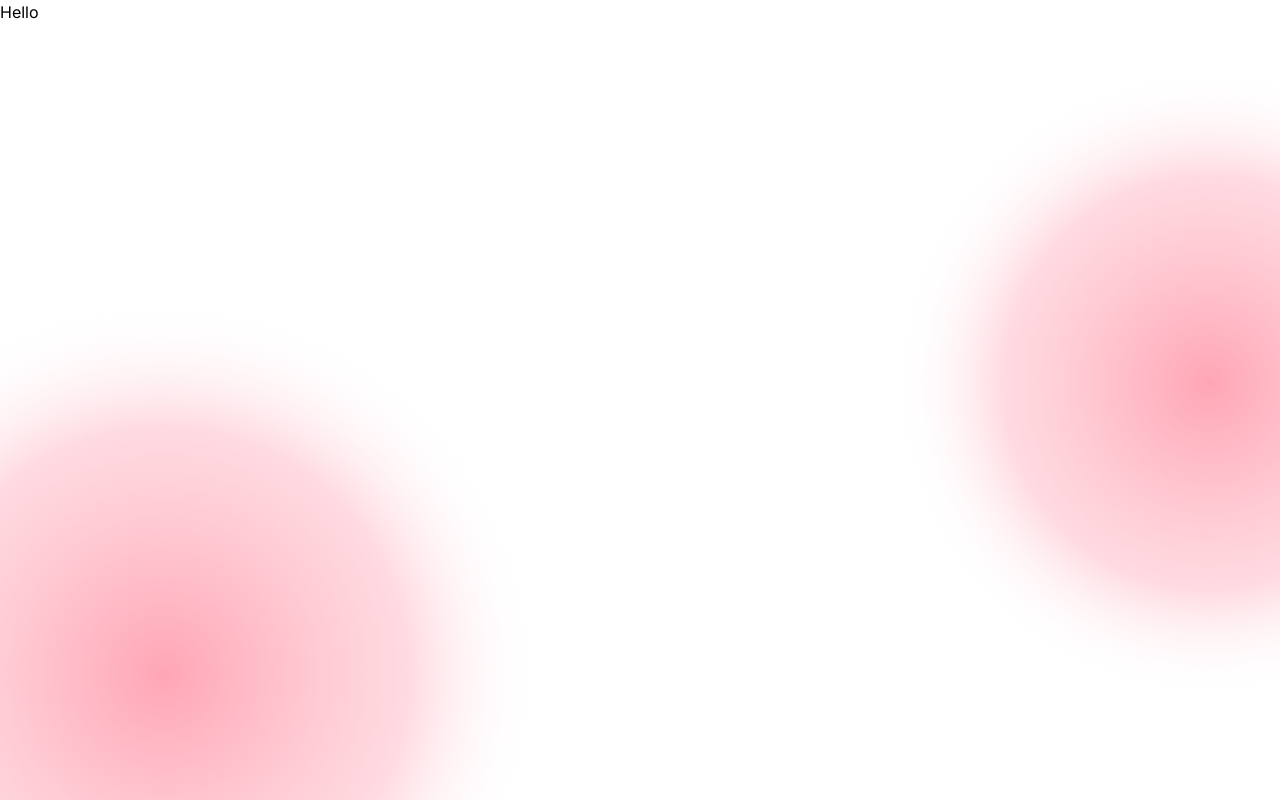
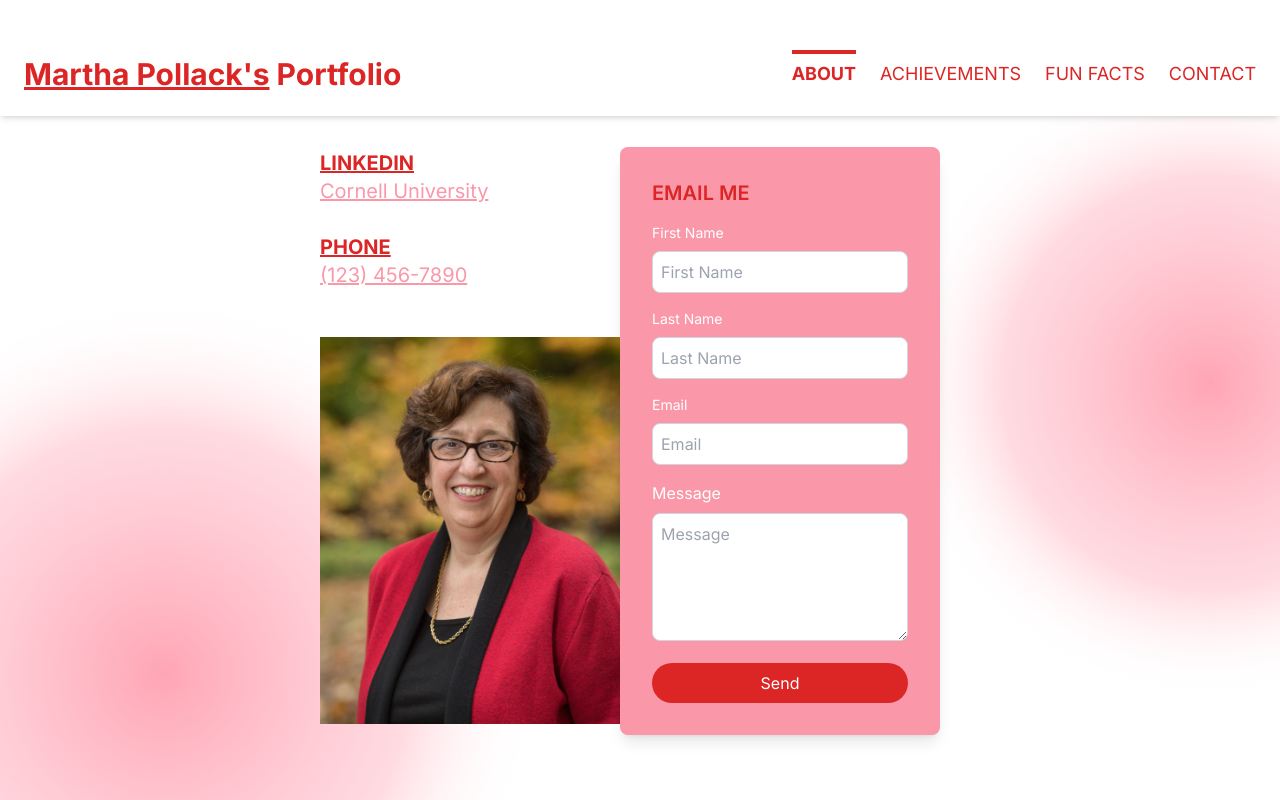
Before and after one commit to cornellh4i/newbie-hackathon-fa24, a Next.js app: page /contacts in a window 1280 px wide. Built offline with nearby package versions, Linux system fonts and the light colour scheme.

Commit message:
contact-page (#9)
* commit

* Remove

* Fix apostrophe

---------

Co-authored-by: Nihaal Konda <nak79@cornell.edu>
Co-authored-by: Jason Zheng <jasonz4200@gmail.com>

```diff
--- a/next.config.mjs
+++ b/next.config.mjs
@@ -9,5 +9,4 @@ const nextConfig = {
   },
   plugins: [],
 };
-
 export default nextConfig;
--- a/src/app/contacts/page.tsx
+++ b/src/app/contacts/page.tsx
@@ -1,5 +1,131 @@
+import Image from "next/image";
 const Contacts = () => {
-  return <div>Hello</div>;
+  return (
+    <div className="flex min-h-screen w-full flex-col items-center justify-between py-8 shadow-md">
+      {/* Profile Section */}
+      <nav className="flex w-full items-center justify-between bg-white p-6 shadow-md">
+        <h1 className="text-3xl font-bold text-red-600">
+          <u>Martha Pollack&#39;s</u> Portfolio
+        </h1>
+        <ul className="flex space-x-6 text-lg">
+          <li className="relative">
+            <a
+              href="/about"
+              className="font-bold text-red-600 before:absolute before:left-0 before:top-[-10px] before:h-1 before:w-full before:bg-red-600 before:content-[''] hover:font-bold"
+            >
+              ABOUT
+            </a>
+          </li>
+          <li>
+            <a
+              href="/achievements"
+              className="font-normal text-red-600 hover:font-bold"
+            >
+              ACHIEVEMENTS
+            </a>
+          </li>
+          <li>
+            <a
+              href="/fun-facts"
+              className="font-normal text-red-600 hover:font-bold"
+            >
+              FUN FACTS
+            </a>
+          </li>
+          <li>
+            <a
+              href="/contact"
+              className="font-normal text-red-600 hover:font-bold"
+            >
+              CONTACT
+            </a>
+          </li>
+        </ul>
+      </nav>
+      <div></div>
+      <div className="flex-left mb-7 flex flex-row items-center lg:w-1/2">
+        <div className="float">
+          <h3 className="mt-2 text-xl text-red-600">
+            <strong>
+              <u>LINKEDIN</u>
+            </strong>{" "}
+            <br></br>
+            <a
+              href="https://www.linkedin.com/school/cornell-university/posts/?feedView=all"
+              target="_blank"
+              rel="noopener noreferrer"
+              className="text-l text-[#fa98a9] underline"
+            >
+              Cornell University
+            </a>
+          </h3>
+          <br></br>
+          <p className="mt-1 text-xl text-red-600">
+            <strong>
+              <u>PHONE</u>
+            </strong>{" "}
+            <br></br>
+            <a
+              href="tel:+1234567890"
+              className="text-l text-[#fa98a9] underline"
+            >
+              (123) 456-7890
+            </a>
+          </p>
+          <br></br>
+          <br></br>
+          <div className="mb-4">
+            <Image
+              src="/img.png"
+              alt="Martha Pollack"
+              width={300}
+              height={300}
+            />
+          </div>
+        </div>
+        <div className="w-full max-w-xs rounded-lg bg-[#fa98a9] p-8 text-left shadow-lg">
+          <h2 className="mb-4 text-xl font-semibold text-red-600">EMAIL ME</h2>
+          <form>
+            <label className="mb-2 block text-sm text-white">First Name</label>
+            <input
+              type="text"
+              placeholder="First Name"
+              className="mb-4 w-full rounded-lg border border-gray-300 p-2 focus:outline-none focus:ring-2 focus:ring-[#fa98a9]"
+            />
+
+            <label className="mb-2 block text-sm text-white">Last Name</label>
+            <input
+              type="text"
+              placeholder="Last Name"
+              className="mb-4 w-full rounded-lg border border-gray-300 p-2 focus:outline-none focus:ring-2 focus:ring-[#fa98a9]"
+            />
+
+            <label className="mb-2 block text-sm text-white">Email</label>
+            <input
+              type="email"
+              placeholder="Email"
+              className="mb-4 w-full rounded-lg border border-gray-300 p-2 focus:outline-none focus:ring-2 focus:ring-[#fa98a9]"
+            />
+
+            <label className="text mb-2 block text-white">Message</label>
+            <textarea
+              placeholder="Message"
+              className="mb-4 h-32 w-full rounded-lg border border-gray-300 p-2 focus:outline-none focus:ring-2 focus:ring-[#fa98a9]"
+            />
+
+            <button
+              type="submit"
+              className="w-full rounded-full bg-red-600 py-2 text-white transition-colors hover:bg-[#fa98a9]"
+            >
+              Send
+            </button>
+          </form>
+        </div>
+      </div>
+
+      {/* Email Section with mailto: link */}
+    </div>
+  );
 };
 
 export default Contacts;
```
Also changed, not shown: public/img.png (added).
